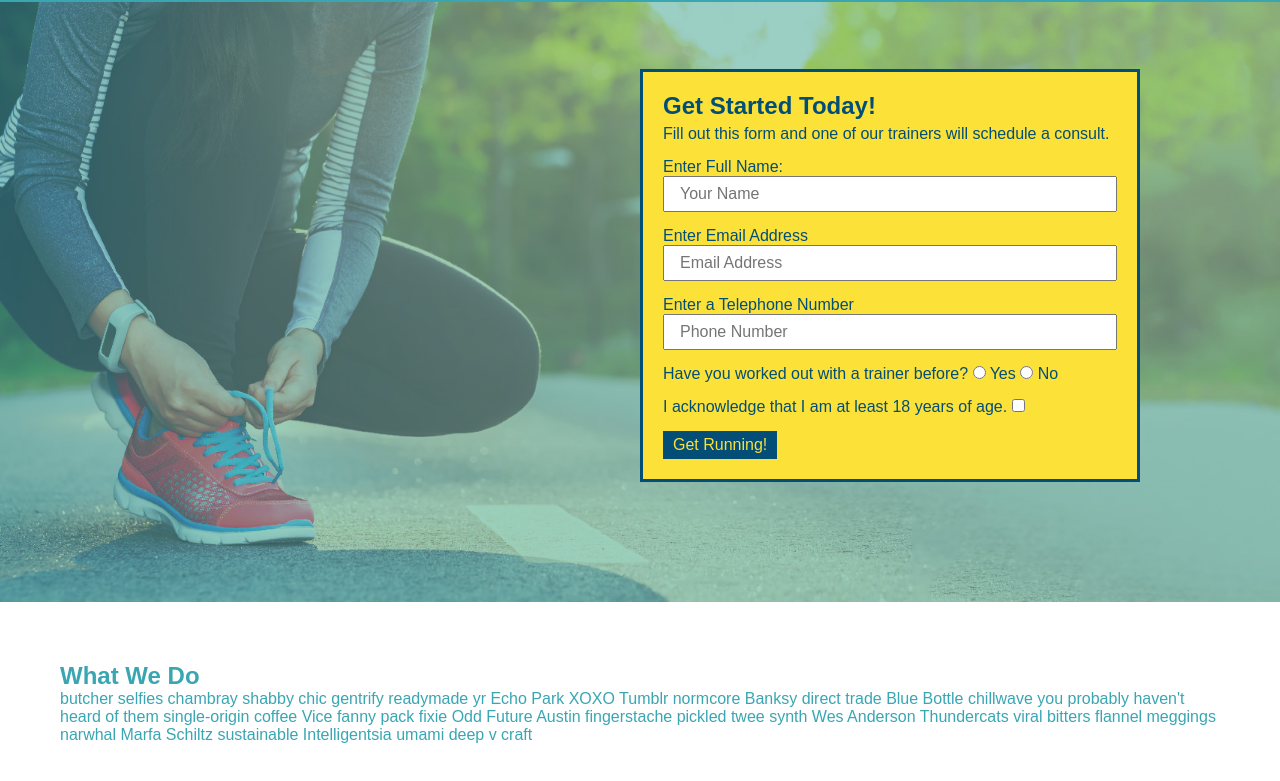
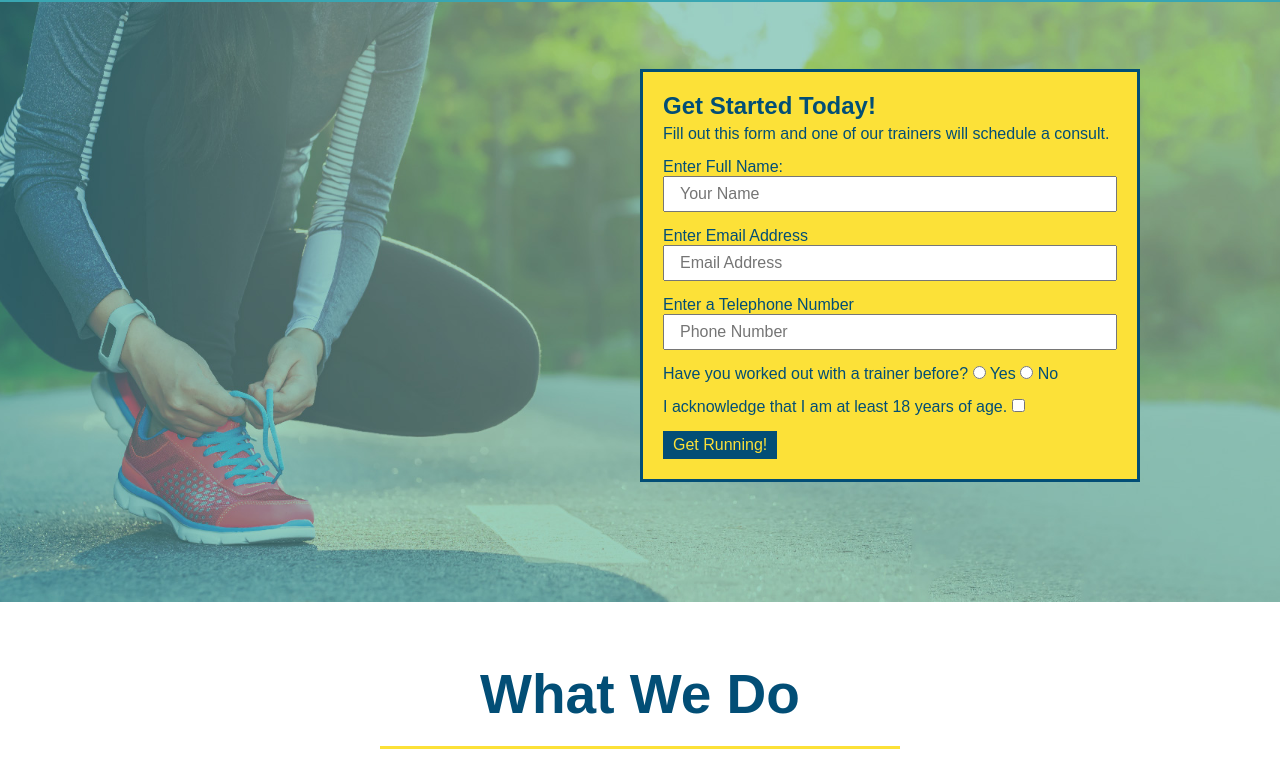
Before and after one commit to ashleyviola/run-buddy, a plain HTML site: page index.html in a window 1280 px wide. Shown: the part 80-861 px from the top of the page. Drawn offline with Linux system fonts and the light colour scheme.

Commit message:
style what we do section

```diff
--- a/assets/css/style.css
+++ b/assets/css/style.css
@@ -40,6 +40,26 @@ body{
 }
 section {
     padding: 60px;
+}
+/* what we do styling */
+.intro {
+    text-align: center;
+}
+.intro h2{
+    display: inline-block;
+    font-size: 55px;
+    color: #024e76;
+    margin-bottom: 35px;
+    padding: 0 100px 20px 100px;
+    border-bottom: 3px solid;
+    border-color: #fce138;
+}
+.intro p{
+    line-height: 1.7;
+    color: #39a6b2;
+    width: 80%;
+    font-size: 20px;
+    margin: 0 auto;
 }
 /* hero styling*/
 .hero {
--- a/index.html
+++ b/index.html
@@ -65,7 +65,7 @@
         </section>
         <!--end hero-->
         <!--"what we do" section-->
-        <section id="what-we-do">
+        <section id="what-we-do" class="intro">
             <h2>What We Do</h2>
             <p>
                 butcher selfies chambray shabby chic gentrify readymade yr Echo Park XOXO Tumblr normcore Banksy direct trade Blue Bottle chillwave you probably haven't heard of them single-origin coffee Vice fanny pack fixie Odd Future Austin fingerstache pickled twee synth Wes Anderson Thundercats viral bitters flannel meggings narwhal Marfa Schiltz sustainable Intelligentsia umami deep v craft
```
